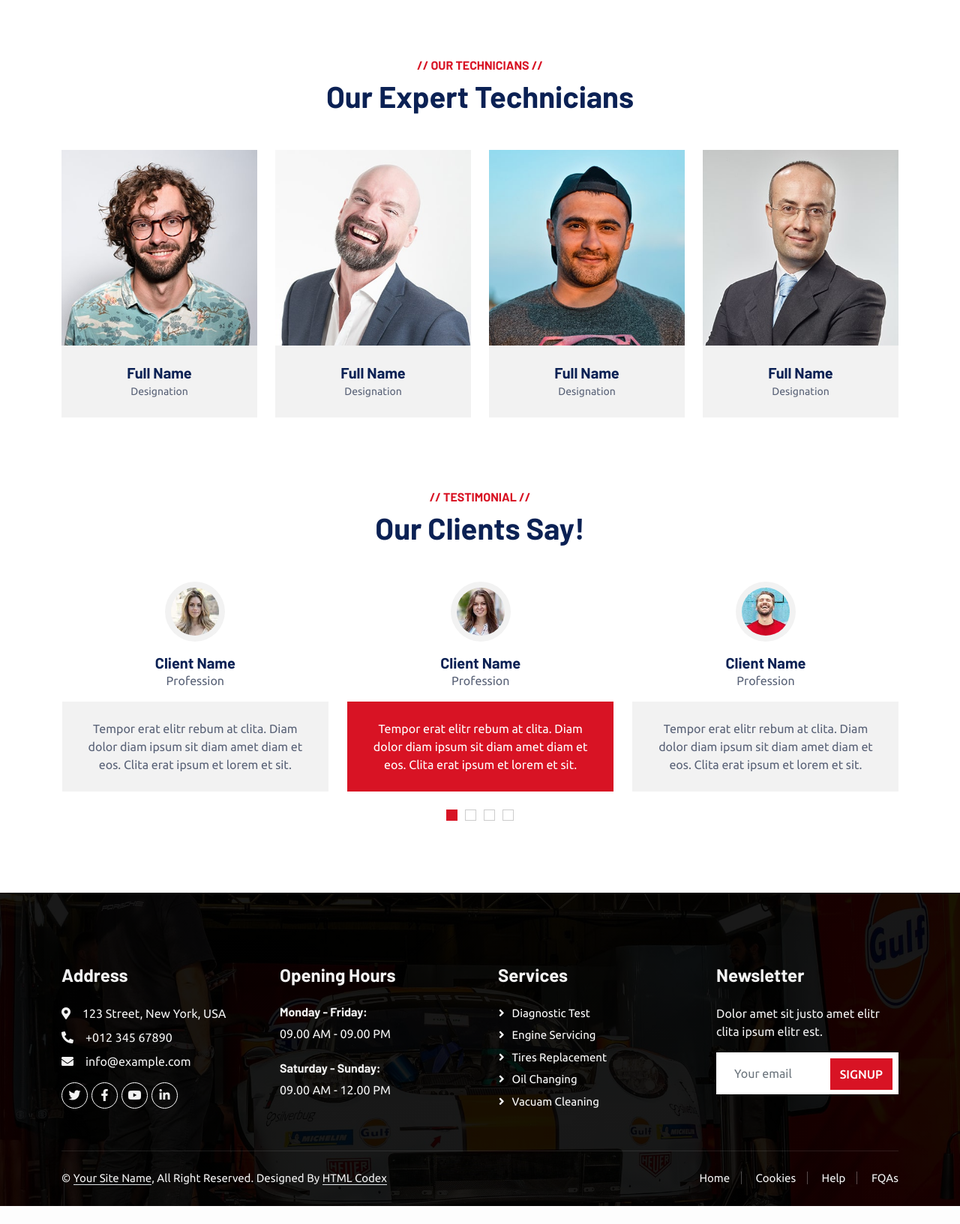
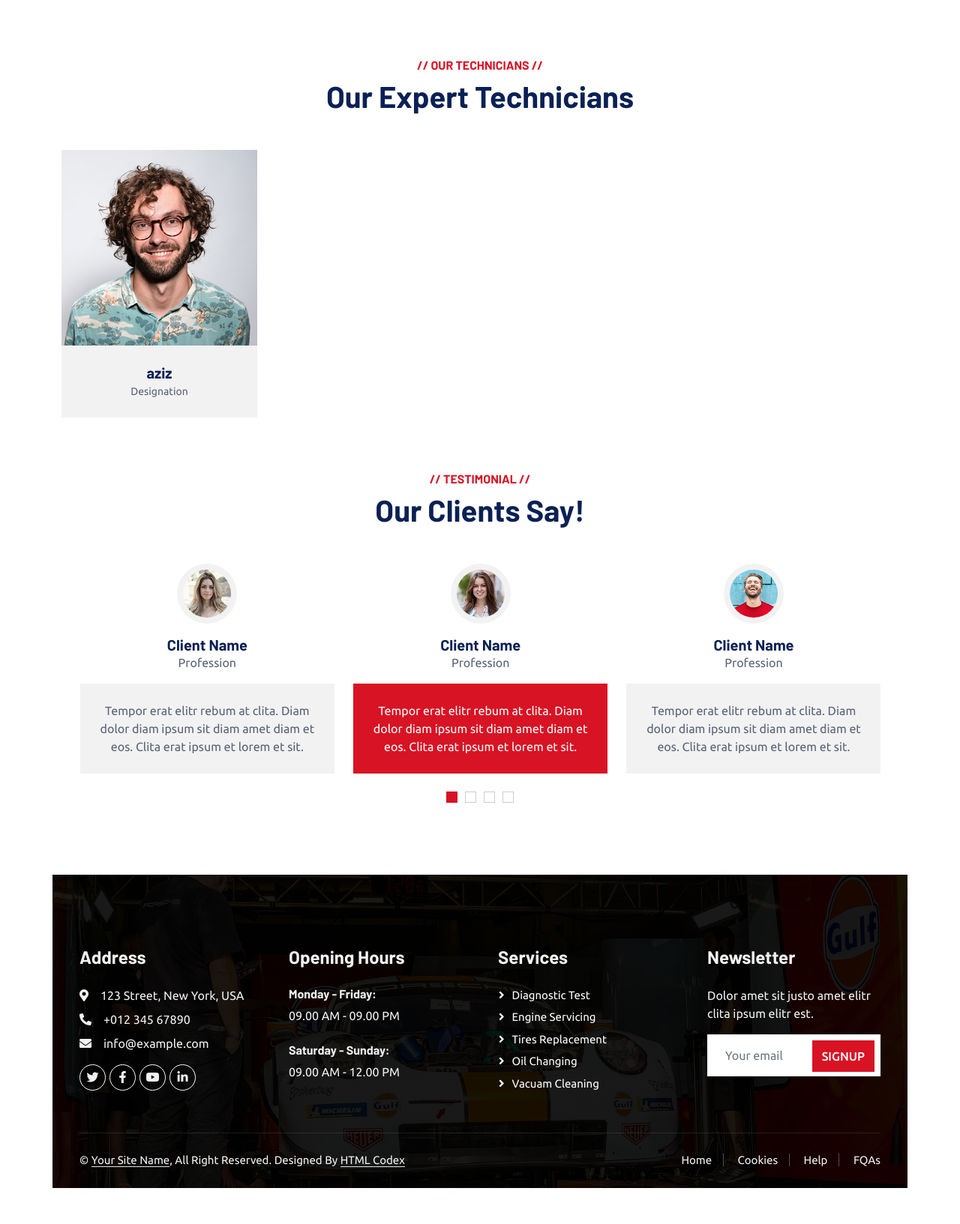
Before and after one commit to rustambek091/car_services, a Django app: page / in a window 1280 px wide. Shown: the part 3285-4918 px from the top of the page at 75% size. Before the commit the page ends 4894 px from the top, so only its background shows below. Run offline with Django 4.2, Linux system fonts and the light colour scheme; data comes from the database, SQL or seed files in the repository; both versions use the stored data as it was after the commit; some libraries are stand-ins or nearby versions.

Commit message:
our_expert

```diff
--- a/pages/views.py
+++ b/pages/views.py
@@ -5,19 +5,26 @@
 def Home(request):
     work = Work_time.objects.all()
     service = Our_services.objects.all()
+    expert = Our_expert.objects.all()
     context = {
         'work': work,
         'service': service,
+        'expert' : expert,
     }
     return render(request, 'index.html', context)
 
 def About(request):
     return render(request, 'about.html')
 
+
 def Booking(request):
     return render(request, 'booking.html')
 
 def Contact(request):
+    contact = Contact.objects.all()
+    context  = {
+        'contact':contact,
+    }
     return render(request, 'contact.html')
 
 def Service(request):
--- a/templates/index.html
+++ b/templates/index.html
@@ -451,6 +451,9 @@
                 <h6 class="text-primary text-uppercase">// Our Technicians //</h6>
                 <h1 class="mb-5">Our Expert Technicians</h1>
             </div>
+
+            {% for d in expert  %}
+
             <div class="row g-4">
                 <div class="col-lg-3 col-md-6 wow fadeInUp" data-wow-delay="0.1s">
                     <div class="team-item">
@@ -459,66 +462,18 @@
                             <div class="team-overlay position-absolute start-0 top-0 w-100 h-100">
                                 <a class="btn btn-square mx-1" href=""><i class="fab fa-facebook-f"></i></a>
                                 <a class="btn btn-square mx-1" href=""><i class="fab fa-twitter"></i></a>
-                                <a class="btn btn-square mx-1" href=""><i class="fab fa-instagram"></i></a>
+                                <a class="btn btn-square mx-1" href="">https://www.instagram.com/<i class="fab fa-instagram"></i></a>
                             </div>
                         </div>
                         <div class="bg-light text-center p-4">
-                            <h5 class="fw-bold mb-0">Full Name</h5>
+                            <h5 class="fw-bold mb-0">{{d.name}}</h5>
                             <small>Designation</small>
                         </div>
                     </div>
                 </div>
-                <div class="col-lg-3 col-md-6 wow fadeInUp" data-wow-delay="0.3s">
-                    <div class="team-item">
-                        <div class="position-relative overflow-hidden">
-                            <img class="img-fluid" src="/static/img/team-2.jpg" alt="">
-                            <div class="team-overlay position-absolute start-0 top-0 w-100 h-100">
-                                <a class="btn btn-square mx-1" href=""><i class="fab fa-facebook-f"></i></a>
-                                <a class="btn btn-square mx-1" href=""><i class="fab fa-twitter"></i></a>
-                                <a class="btn btn-square mx-1" href=""><i class="fab fa-instagram"></i></a>
-                            </div>
-                        </div>
-                        <div class="bg-light text-center p-4">
-                            <h5 class="fw-bold mb-0">Full Name</h5>
-                            <small>Designation</small>
-                        </div>
-                    </div>
-                </div>
-                <div class="col-lg-3 col-md-6 wow fadeInUp" data-wow-delay="0.5s">
-                    <div class="team-item">
-                        <div class="position-relative overflow-hidden">
-                            <img class="img-fluid" src="/static/img/team-3.jpg" alt="">
-                            <div class="team-overlay position-absolute start-0 top-0 w-100 h-100">
-                                <a class="btn btn-square mx-1" href=""><i class="fab fa-facebook-f"></i></a>
-                                <a class="btn btn-square mx-1" href=""><i class="fab fa-twitter"></i></a>
-                                <a class="btn btn-square mx-1" href=""><i class="fab fa-instagram"></i></a>
-                            </div>
-                        </div>
-                        <div class="bg-light text-center p-4">
-                            <h5 class="fw-bold mb-0">Full Name</h5>
-                            <small>Designation</small>
-                        </div>
-                    </div>
-                </div>
-                <div class="col-lg-3 col-md-6 wow fadeInUp" data-wow-delay="0.7s">
-                    <div class="team-item">
-                        <div class="position-relative overflow-hidden">
-                            <img class="img-fluid" src="/static/img/team-4.jpg" alt="">
-                            <div class="team-overlay position-absolute start-0 top-0 w-100 h-100">
-                                <a class="btn btn-square mx-1" href=""><i class="fab fa-facebook-f"></i></a>
-                                <a class="btn btn-square mx-1" href=""><i class="fab fa-twitter"></i></a>
-                                <a class="btn btn-square mx-1" href=""><i class="fab fa-instagram"></i></a>
-                            </div>
-                        </div>
-                        <div class="bg-light text-center p-4">
-                            <h5 class="fw-bold mb-0">Full Name</h5>
-                            <small>Designation</small>
-                        </div>
-                    </div>
-                </div>
-            </div>
-        </div>
-    </div>
+
+    {% endfor %}
+
     <!-- Team End -->
 
 
--- a/templates/tortyuztort.html
+++ b/templates/tortyuztort.html
@@ -88,7 +88,7 @@
                 <div class="nav-item dropdown">
                     <a href="#" class="nav-link dropdown-toggle active" data-bs-toggle="dropdown">Pages</a>
                     <div class="dropdown-menu fade-up m-0">
-                        <a href=" {% 'booking' %} " class="dropdown-item">Booking</a>
+                        <a href=" {% url 'booking' %} " class="dropdown-item">Booking</a>
                         <a href=" {% url 'team' %} " class="dropdown-item">Technicians</a>
                         <a href=" {% url 'testimonial' %} " class="dropdown-item">Testimonial</a>
                         <a href=" {% url 'tortyuztort' %} " class="dropdown-item active">404 Page</a>
```
Also changed, not shown: db.sqlite3, images/photo_2023-08-16_15-47-12.jpg (added).
